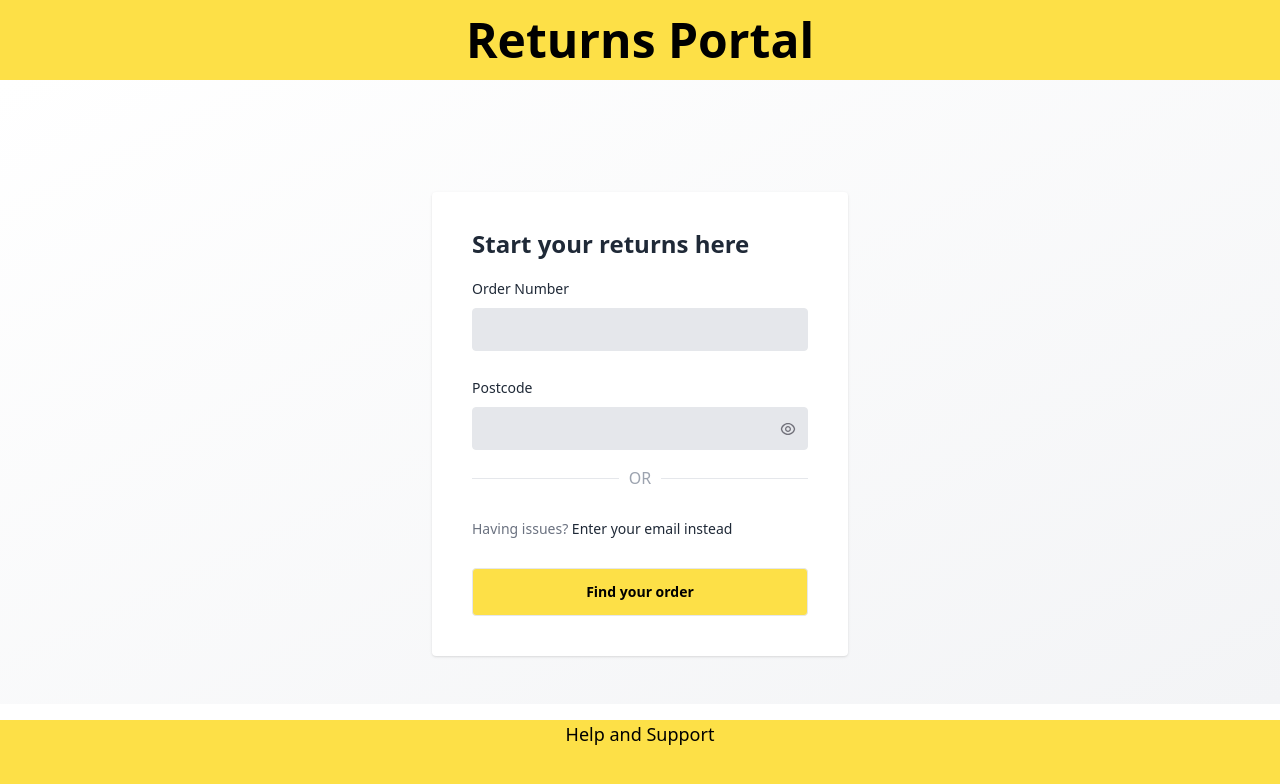
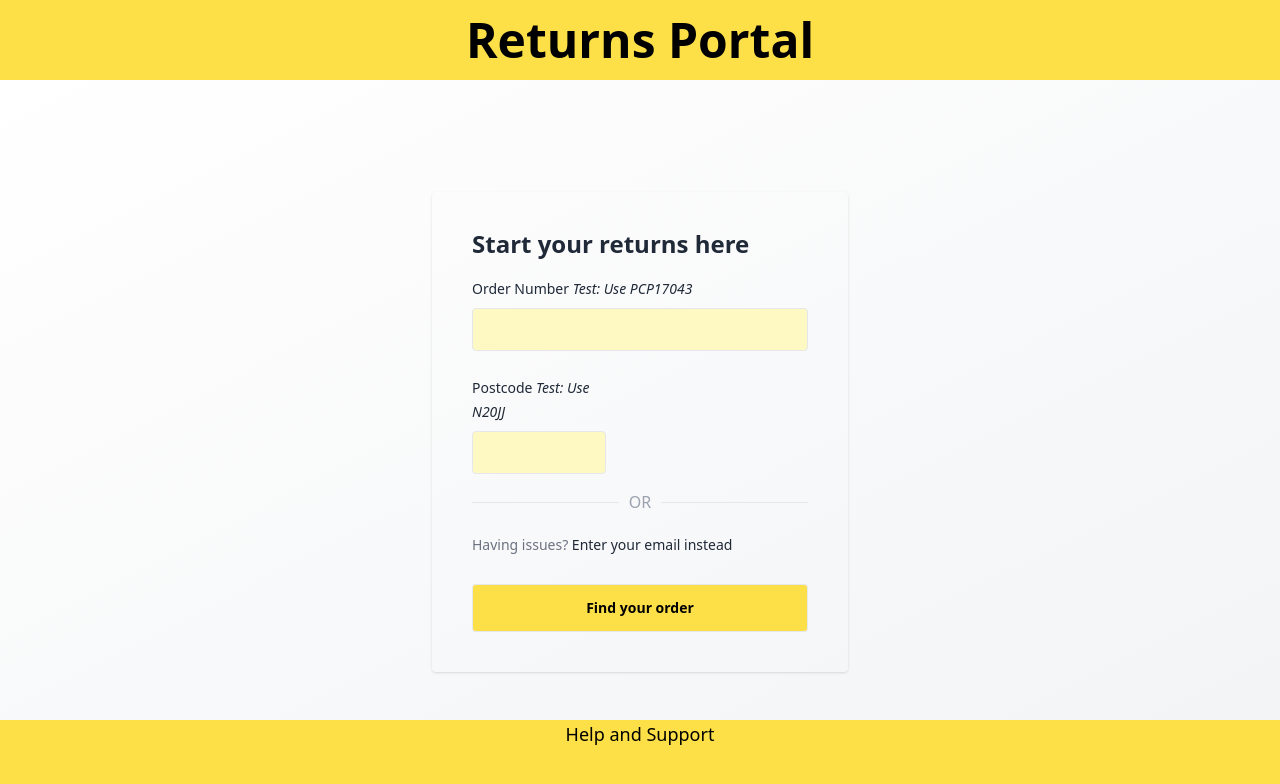
Before and after one commit to eds-101/demoReturnsPortal, a React (Create React App) app: page / in a window 1280 px wide. Shown: the top 784 px of the page. Built offline with nearby package versions, Linux system fonts and the light colour scheme; no server answers.

Commit message:
HomePage

```diff
--- a/src/Components/Home/Home.js
+++ b/src/Components/Home/Home.js
@@ -1,59 +1,149 @@
-import { useEffect, useState } from 'react'
+import { useState } from 'react'
 
 function Home(props){
-    const [incorrectAlert, setIncorrectAlert] = useState('')
-    const [showSubmitted, setShowSubmitted] = useState(true)
+    const [emailInstead, setEmailInstead] = useState(false)
+    function switchUserInput() {emailInstead ? setEmailInstead(false) : setEmailInstead(true)}
 
-    useEffect(() => {
-        setIncorrectAlert(incorrectAlert)
-    }, [incorrectAlert])
+    const API_KEY = process.env.REACT_APP_API_KEY
+    // console.log("key: ", API_KEY)
 
-    function switchUserInput() {showSubmitted ? setShowSubmitted(false) :  setShowSubmitted(true)}
+    async function handleSubmit(e) {
+        e.preventDefault()
+        const submittedOrderNumber = e.target[0].value.trim()
+        const submittedUserValue = e.target[1].value.trim()
 
-    //make it scalable
+        try {
+            const getOrderDetails = await fetch(`https://api.mintsoft.co.uk/api/Order/Search?APIKey=${API_KEY}&OrderNumber=${submittedOrderNumber}`)
+            const orderDetails = await getOrderDetails.json()
+            const orderDateparsed = new Date(orderDetails[0].OrderDate.slice(0,10)) // Date obj from 2021-06-16T10:25:36.7951757
+            const orderEmail = orderDetails[0].Email
+            const orderPostCode = orderDetails[0].PostCode
+            const auth = submittedUserValue.includes('@') ? authenticateUser("email", submittedUserValue, orderEmail) : authenticateUser("postcode", submittedUserValue, orderPostCode)
+            if(auth) {
+                const startOrder = await fetchOrder(submittedOrderNumber, orderDateparsed)
+                const updatedOrder = await completeOrderDetails(startOrder)
+                setTimeout(() => props.getFinalisedOrder(updatedOrder), 1000)
+            }
+        } catch(error) {
+            alert("Something went wrong, please try again")
+            console.log(error)
+        }
+    }
+
+    function authenticateUser(method, customerEntry, systemEntry){
+        if(customerEntry === systemEntry) {return true}
+        else {
+            alert(`Please check the ${method ==="postcode" ? "postcode" : "email address"} you entered and try again.`)
+            return false
+            }
+    }
+
+    async function fetchOrder(orderNumber, orderDate){
+        try {
+            const getProductsFromOrder = await fetch(`https://api.mintsoft.co.uk/api/Order/${orderNumber}/Items?APIKey=${API_KEY}`)
+            const productsRaw = await getProductsFromOrder.json()
+            let productsInOrder = [], product = {}
+            for(let i = 0; i < productsRaw.length; i++) {
+                    let id = productsRaw[i].ProductId, quantity = productsRaw[i].Quantity
+                    product['ID'] = id
+                    product['Quantity'] = quantity
+                    product['Returnable'] = 3516 !== id
+                    product['OrderDate'] = orderDate
+                    productsInOrder.push(product)
+                    product = {}
+                }
+            return productsInOrder
+
+            } catch(error) {
+                console.log(error)
+            }
+    }
+
+    // function validateOrderDate(orderDate, daysToAllowReturns) {
+    //     const daysSinceOrderRaw = new Date - orderDate
+    //     const daysSinceOrder = daysSinceOrderRaw/(1000 * 3600 * 24)
+    //     return daysSinceOrder < daysToAllowReturns ? true : false
+    // }
+
+    async function completeOrderDetails(initialOrderDetails){
+        let listOfProducts = [], product = {}
+        try{
+            initialOrderDetails.map(async (initialProductData) => {
+                product['ID'] = initialProductData['ID']
+                product['Returnable'] = initialProductData['Returnable']
+                product['Quantity'] = initialProductData['Quantity']
+                product['OrderDate'] = initialProductData['OrderDate']
+                const productApiCall = await fetch(`https://api.mintsoft.co.uk/api/Product/${initialProductData['ID']}?APIKey=${API_KEY}`)
+                const rawProductData = await productApiCall.json()
+                product['Name'] = rawProductData.Name
+                product['Price'] = rawProductData.Price
+                product['ImageURL'] = rawProductData.ImageURL
+                listOfProducts.push(product)
+                product = {}
+            })
+        }
+        catch(error){
+            console.log(`Error: ${error}`)
+        }
+        return listOfProducts
+    }
+
+    // fix layout and make it set into the middle
     return(
         <div>
             <div class="h-4/5 bg-gradient-to-tl from-gray-100 to-white w-full py-12 px-4">
 
             <div class="flex flex-col items-center justify-center">
 
-                <div class="bg-white shadow rounded lg:w-1/3  md:w-1/2 w-full p-10 mt-16">
+                <div class="bg-bla shadow rounded lg:w-1/3  md:w-1/2 w-full p-10 mt-16">
                     <p tabindex="0" class="focus:outline-none text-2xl font-extrabold leading-6 text-gray-800 mb-5">Start your returns here</p>
-
+                    <form className="orderAuth" onSubmit={handleSubmit}>
                         <div>
                             <label id="orderNumber" class="text-sm font-medium leading-none text-gray-800">
-                                Order Number
+                                Order Number <em>Test: Use PCP17043</em>
                             </label>
-                            <input aria-labelledby="orderNumber" type="text" class="bg-gray-200 border rounded  text-xs font-medium leading-none text-gray-800 py-3 w-full pl-3 mt-2"/>
+                            <input required aria-labelledby="orderNumber" type="text" class="bg-yellow-100 border rounded  text-xs font-medium leading-none text-gray-800 py-3 w-full pl-3 mt-2"/>
                         </div>
+
+                        {emailInstead ?
                         <div class="mt-6  w-full">
-                            <label for="pass" class="text-sm font-medium leading-none text-gray-800">
-                                Postcode
+                            <label for="email" class="text-sm font-medium leading-none text-gray-800">
+                                Email Address <em>Test: Use anitane@gmail.com</em>
                             </label>
                             <div class="relative flex items-center justify-center">
-                            <input id="pass" type="password" class="bg-gray-200 border rounded  text-xs font-medium leading-none text-gray-800 py-3 w-full pl-3 mt-2"/>
+                            <input required id="email" type="email" class="bg-yellow-100 border rounded  text-xs font-medium leading-none text-gray-800 py-3 w-full pl-3 mt-2"/>
                             <div class="absolute right-0 mt-2 mr-3 cursor-pointer">
-                                <svg width="16" height="16" viewBox="0 0 16 16" fill="none" xmlns="http://www.w3.org/2000/svg">
-                                    <path d="M7.99978 2C11.5944 2 14.5851 4.58667 15.2124 8C14.5858 11.4133 11.5944 14 7.99978 14C4.40511 14 1.41444 11.4133 0.787109 8C1.41378 4.58667 4.40511 2 7.99978 2ZM7.99978 12.6667C9.35942 12.6664 10.6787 12.2045 11.7417 11.3568C12.8047 10.509 13.5484 9.32552 13.8511 8C13.5473 6.67554 12.8031 5.49334 11.7402 4.64668C10.6773 3.80003 9.35864 3.33902 7.99978 3.33902C6.64091 3.33902 5.32224 3.80003 4.25936 4.64668C3.19648 5.49334 2.45229 6.67554 2.14844 8C2.45117 9.32552 3.19489 10.509 4.25787 11.3568C5.32085 12.2045 6.64013 12.6664 7.99978 12.6667ZM7.99978 11C7.20413 11 6.44106 10.6839 5.87846 10.1213C5.31585 9.55871 4.99978 8.79565 4.99978 8C4.99978 7.20435 5.31585 6.44129 5.87846 5.87868C6.44106 5.31607 7.20413 5 7.99978 5C8.79543 5 9.55849 5.31607 10.1211 5.87868C10.6837 6.44129 10.9998 7.20435 10.9998 8C10.9998 8.79565 10.6837 9.55871 10.1211 10.1213C9.55849 10.6839 8.79543 11 7.99978 11ZM7.99978 9.66667C8.4418 9.66667 8.86573 9.49107 9.17829 9.17851C9.49085 8.86595 9.66644 8.44203 9.66644 8C9.66644 7.55797 9.49085 7.13405 9.17829 6.82149C8.86573 6.50893 8.4418 6.33333 7.99978 6.33333C7.55775 6.33333 7.13383 6.50893 6.82126 6.82149C6.5087 7.13405 6.33311 7.55797 6.33311 8C6.33311 8.44203 6.5087 8.86595 6.82126 9.17851C7.13383 9.49107 7.55775 9.66667 7.99978 9.66667Z" fill="#71717A"/>
-                                    </svg>
-
                             </div>
                             </div>
                         </div>
-
+                        :
+                        <div class="mt-6  w-2/5">
+                            <label for="postcode" class="text-sm font-medium leading-none text-gray-800">
+                                Postcode <em>Test: Use N20JJ</em>
+                            </label>
+                            <div class="relative flex items-center justify-center">
+                            <input required id="postcode" type="text" class="bg-yellow-100 border rounded  text-xs font-medium leading-none text-gray-800 py-3 w-full pl-3 mt-2"/>
+                            <div class="absolute right-0 mt-2 mr-3 cursor-pointer">
+                            </div>
+                            </div>
+                        </div>
+                        }
                         <div class="w-full flex items-center justify-between py-5">
                             <hr class="w-full bg-gray-400" />
                             <p class="text-base font-medium leading-4 px-2.5 text-gray-400">OR</p>
                             <hr class="w-full bg-gray-400  " />
                         </div>
-                    <p tabindex="0" class="focus:outline-none text-sm mt-4 font-medium leading-none text-gray-500">Having issues? <a href="javascript:void(0)"   class="hover:text-gray-500 focus:text-gray-500 focus:outline-none focus:underline hover:underline text-sm font-medium leading-none  text-gray-800 cursor-pointer"> Enter your email instead</a></p>
+                        <p tabindex="0" class="focus:outline-none text-sm mt-2 font-medium leading-none text-gray-500">Having issues? <a onClick={switchUserInput} class="hover:text-gray-500 focus:text-gray-500 focus:outline-none focus:underline hover:underline text-sm font-medium leading-none  text-gray-800 cursor-pointer"> Enter your email instead</a></p>
 
                         <div class="mt-8">
                             <button role="button" class="focus:ring-2 focus:ring-offset-2 focus:ring-indigo-700 text-sm font-semibold leading-none text-black focus:outline-none bg-yellow-300 border rounded hover:bg-yellow-600 py-4 w-full">Find your order</button>
                         </div>
+                    </form>
                 </div>
             </div>
         </div>
+
+
 
         </div>
     )
```
Also changed, not shown: 1 other file (tests, documents, lock files or other folders). Lines whose indentation alone changed are shown as unchanged.
